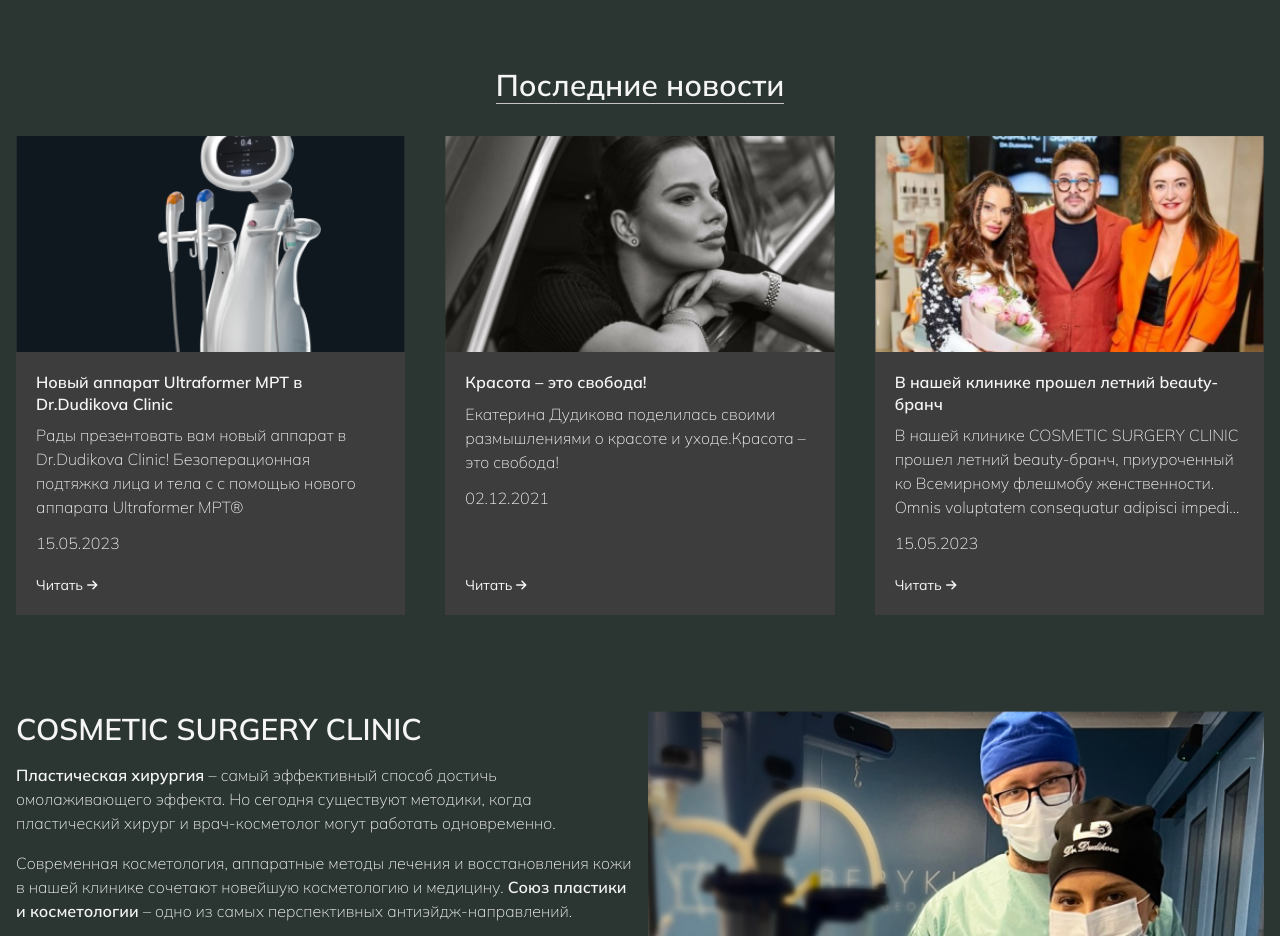
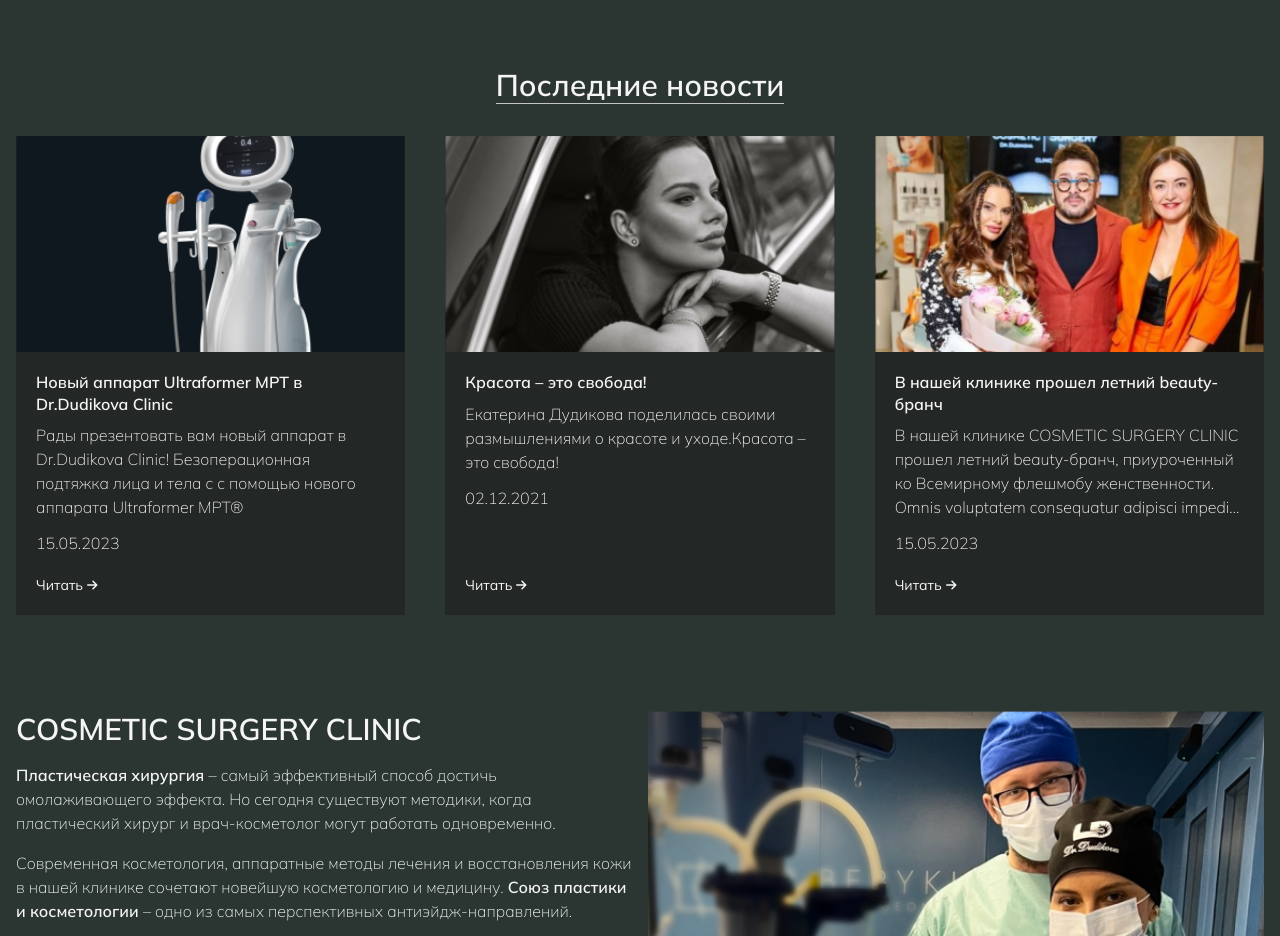
Before and after one commit to KirillUnited/beautymyway-app, a Next.js app: page / in a window 1280 px wide. Shown: the part 4740-5676 px from the top of the page. Built offline with nearby package versions, Linux system fonts and the light colour scheme.

Commit message:
Update feeds card

```diff
--- a/src/app/containers/FeedsSection/FeedsSection.tsx
+++ b/src/app/containers/FeedsSection/FeedsSection.tsx
@@ -1,4 +1,4 @@
-import FeedsItem from '@/components/FeedsItem/FeedsItem';
+import FeedsItem from '@/components/FeedsCard/FeedsCard';
 import Link from 'next/link';
 import React from 'react';
 import { FEEDS } from '@/data';
--- a/src/components/FeedsItem/FeedsItem.module.scss
+++ b/src/components/FeedsCard/FeedsCard.module.scss
@@ -1,6 +1,6 @@
 .root {
     @apply h-full;
-    background: #3d3d3d;
+    background: #232726;
 }
 .image {
     @apply w-full object-cover object-center aspect-[360/200];
--- a/src/components/FeedsItem/FeedsItem.tsx
+++ b/src/components/FeedsCard/FeedsCard.tsx
@@ -1,5 +1,5 @@
 import React from 'react';
-import styles from './FeedsItem.module.scss';
+import styles from './FeedsCard.module.scss';
 import Image from 'next/image';
 import cn from 'classnames';
 import { FontAwesomeIcon } from '@fortawesome/react-fontawesome';
```
